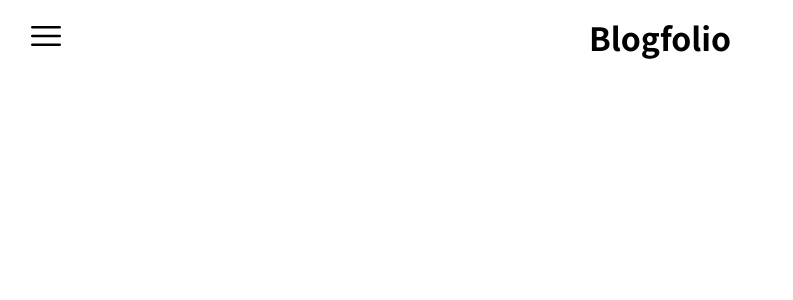
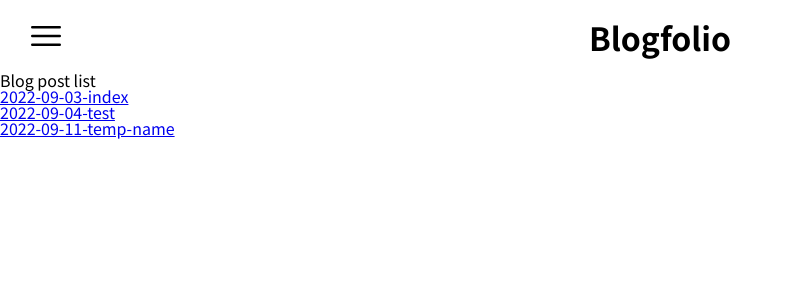
Before and after one commit to JP3Pe/blogfolio, a Next.js app: page / in a window 1280 px wide. Shown: the top 300 px of the page, without its empty margins (0-793 px from the left). Built offline with nearby package versions, Linux system fonts and the light colour scheme.

Commit message:
게시물 리스트 표시 않되던 문제 수정 (#32)
resolved #31

```diff
--- a/components/layout.tsx
+++ b/components/layout.tsx
@@ -1,5 +1,14 @@
 import TopBar from "./top-bar";
 
-export default function Layout(props: any) {
-  return <TopBar></TopBar>;
+type Props = {
+  children: React.ReactNode;
+};
+
+export default function Layout({ children }: Props) {
+  return (
+    <>
+      <TopBar />
+      <main>{children}</main>
+    </>
+  );
 }
```
Also changed, not shown: pages/index.tsx (+6 -2 lines).
